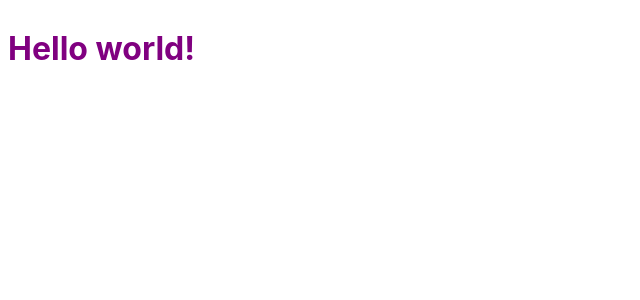
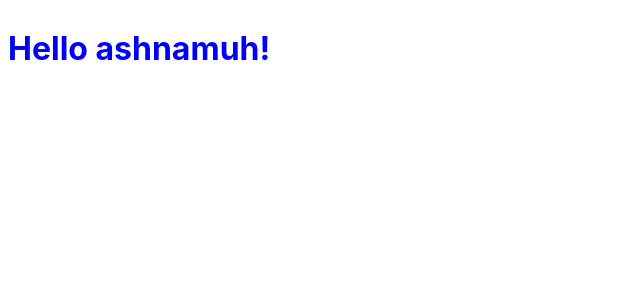
Before and after one commit to ashnamuh/hello-svelte, a Svelte app: page / in a window 1280 px wide. Shown: the top 300 px of the page, without its empty margins (0-640 px from the left). Built offline with nearby package versions, Linux system fonts and the light colour scheme.

Commit message:
hello ashnamuh

```diff
--- a/src/App.svelte
+++ b/src/App.svelte
@@ -1,10 +1,10 @@
 <script>
-	export let name;
+	const name = 'ashnamuh';
 </script>
 
 <style>
 	h1 {
-		color: purple;
+		color: blue;
 	}
 </style>
 
```
